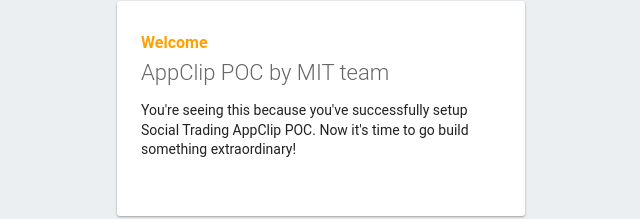
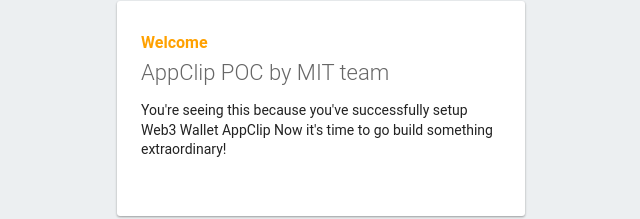
Before and after one commit to jasperng-okg/appclipspoc.github.io, a plain HTML site: page web3/index.html in a window 1280 px wide. Shown: the part 99-318 px from the top of the page, without its empty margins (319-959 px from the left). Drawn offline with Linux system fonts and the light colour scheme.

Commit message:
Update index.html

```diff
--- a/web3/index.html
+++ b/web3/index.html
@@ -27,7 +27,7 @@
     <div id="message">
       <h2>Welcome</h2>
       <h1>AppClip POC by MIT team</h1>
-      <p>You're seeing this because you've successfully setup Social Trading AppClip POC. Now it's time to go build something extraordinary!</p>
+      <p>You're seeing this because you've successfully setup Web3 Wallet AppClip Now it's time to go build something extraordinary!</p>
     </div>
   </body>
 </html>
```
